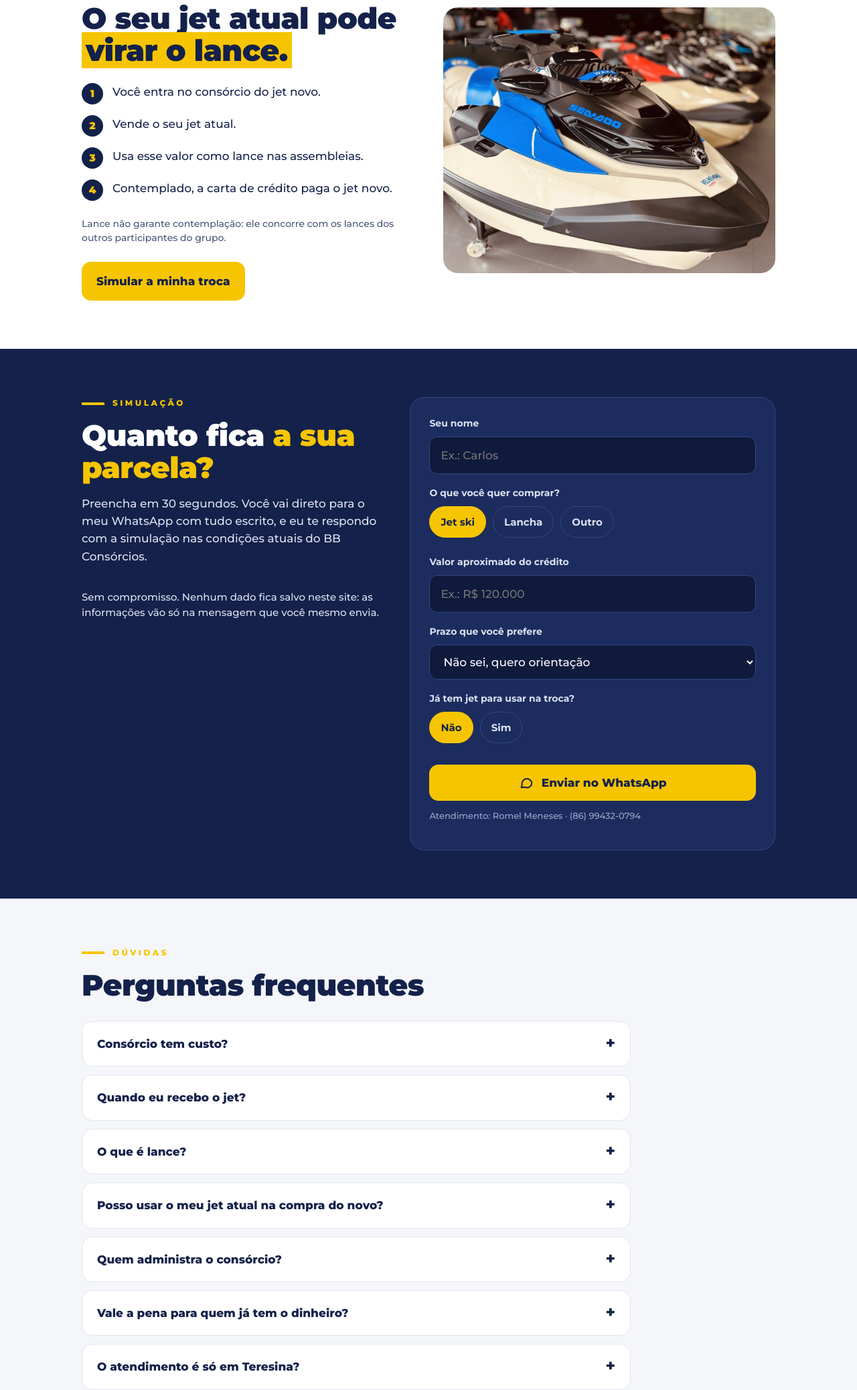
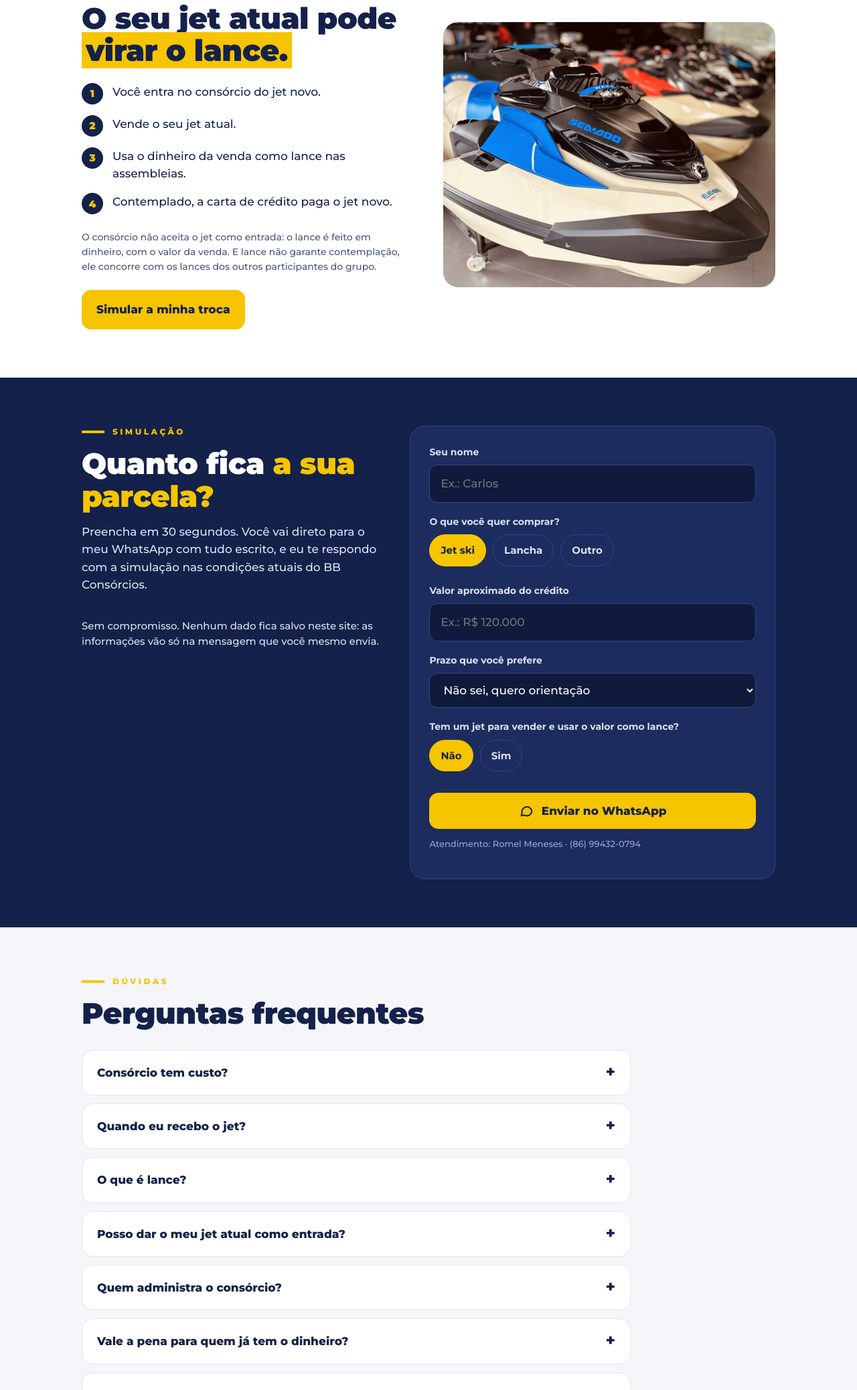
Before and after one commit to RomelMeneses/tudoconsorcios.com.br, a plain HTML site: page consorcio/index.html in a window 1280 px wide. Shown: the part 2268-4344 px from the top of the page at 67% size. Drawn offline with Linux system fonts and the light colour scheme.

Commit message:
Site: deixar claro que o jet não entra como entrada, só o valor da venda como lance
Co-Authored-By: Claude Opus 5.5 <noreply@anthropic.com>
Claude-Session: https://claude.ai/code/session_01DF7R5jZWZZYSBnoYQnT46o

```diff
--- a/consorcio/index.html
+++ b/consorcio/index.html
@@ -221,10 +221,10 @@ footer a{color:var(--ink)}
       <ol>
         <li>Você entra no consórcio do jet novo.</li>
         <li>Vende o seu jet atual.</li>
-        <li>Usa esse valor como lance nas assembleias.</li>
+        <li>Usa o dinheiro da venda como lance nas assembleias.</li>
         <li>Contemplado, a carta de crédito paga o jet novo.</li>
       </ol>
-      <p class="muted" style="font-size:14px">Lance não garante contemplação: ele concorre com os lances dos outros participantes do grupo.</p>
+      <p class="muted" style="font-size:14px">O consórcio não aceita o jet como entrada: o lance é feito em dinheiro, com o valor da venda. E lance não garante contemplação, ele concorre com os lances dos outros participantes do grupo.</p>
       <a class="btn btn-y" href="#simular" style="margin-top:10px">Simular a minha troca</a>
     </div>
     <img src="../midia/site/jet-azul.jpg" alt="Jet ski azul em destaque">
@@ -266,14 +266,14 @@ footer a{color:var(--ink)}
         </select>
       </div>
       <div class="field">
-        <label>Já tem jet para usar na troca?</label>
+        <label>Tem um jet para vender e usar o valor como lance?</label>
         <div class="chips">
           <label class="chip"><input type="radio" name="troca" value="nao" checked><span>Não</span></label>
           <label class="chip"><input type="radio" name="troca" value="sim"><span>Sim</span></label>
         </div>
       </div>
       <div class="field" id="troca-box">
-        <label for="atual">Modelo e ano do seu jet atual</label>
+        <label for="atual">Modelo e ano do jet que você vai vender</label>
         <input id="atual" name="atual" placeholder="Ex.: GTI 130, 2021">
       </div>
       <button class="btn btn-y" type="submit"><svg viewBox="0 0 24 24" fill="none" stroke="currentColor" stroke-width="2.2" stroke-linecap="round" stroke-linejoin="round"><path d="M21 12a8 8 0 0 1-11.8 7L4 20l1.1-4.6A8 8 0 1 1 21 12z"/></svg>Enviar no WhatsApp</button>
@@ -290,7 +290,7 @@ footer a{color:var(--ink)}
       <details><summary>Consórcio tem custo?</summary><p>Tem. Em vez dos juros de um financiamento, o consórcio cobra a taxa de administração, diluída nas parcelas, e, conforme o grupo, fundo de reserva e seguro. Na simulação eu te mostro todos esses valores antes de você decidir.</p></details>
       <details><summary>Quando eu recebo o jet?</summary><p>Quando for contemplado, por sorteio ou por lance, nas assembleias mensais do grupo. Não existe data garantida, e quem promete contemplação está prometendo o que não pode cumprir. O que dá para fazer é planejar o lance para aumentar as chances.</p></details>
       <details><summary>O que é lance?</summary><p>É uma oferta que você faz para antecipar a contemplação, usando recursos próprios. O maior lance da assembleia leva. Ele aumenta suas chances, mas não é garantia.</p></details>
-      <details><summary>Posso usar o meu jet atual na compra do novo?</summary><p>Pode, de forma indireta: você vende o seu jet atual e usa o valor como lance no consórcio do novo. Assim não precisa ter o valor do jet novo inteiro na mão.</p></details>
+      <details><summary>Posso dar o meu jet atual como entrada?</summary><p>Não. O consórcio não recebe o jet como entrada nem como pagamento. O caminho é vender o seu jet atual e usar o dinheiro da venda como lance no consórcio do novo. Assim você não precisa ter o valor do jet novo inteiro na mão.</p></details>
       <details><summary>Quem administra o consórcio?</summary><p>O BB Consórcios. Eu atuo como consultor autônomo pela Consórcios Digital, representante autorizado BB Consórcios, e te acompanho do início da simulação até a contemplação.</p></details>
       <details><summary>Vale a pena para quem já tem o dinheiro?</summary><p>Muita gente que poderia pagar à vista prefere o consórcio para não descapitalizar: o dinheiro segue rendendo enquanto você paga as parcelas. Vale comparar os dois cenários na simulação.</p></details>
       <details><summary>O atendimento é só em Teresina?</summary><p>Não. O atendimento é feito pelo WhatsApp, então dá para simular e acompanhar tudo de onde você estiver.</p></details>
@@ -333,7 +333,7 @@ footer a{color:var(--ink)}
     linhas.push('Quero: '+bem);
     linhas.push('Crédito aproximado: '+(v||'ainda não sei'));
     linhas.push('Prazo: '+prazo);
-    if(f.troca.value==='sim'){var a=f.atual.value.trim();linhas.push('Tenho jet para a troca'+(a?': '+a:''));}
+    if(f.troca.value==='sim'){var a=f.atual.value.trim();linhas.push('Tenho um jet para vender e usar o valor como lance'+(a?': '+a:''));}
     var url='https://wa.me/5586994320794?text='+encodeURIComponent(linhas.join('\n'));
     window.open(url,'_blank','noopener')||(location.href=url);
   });
```
